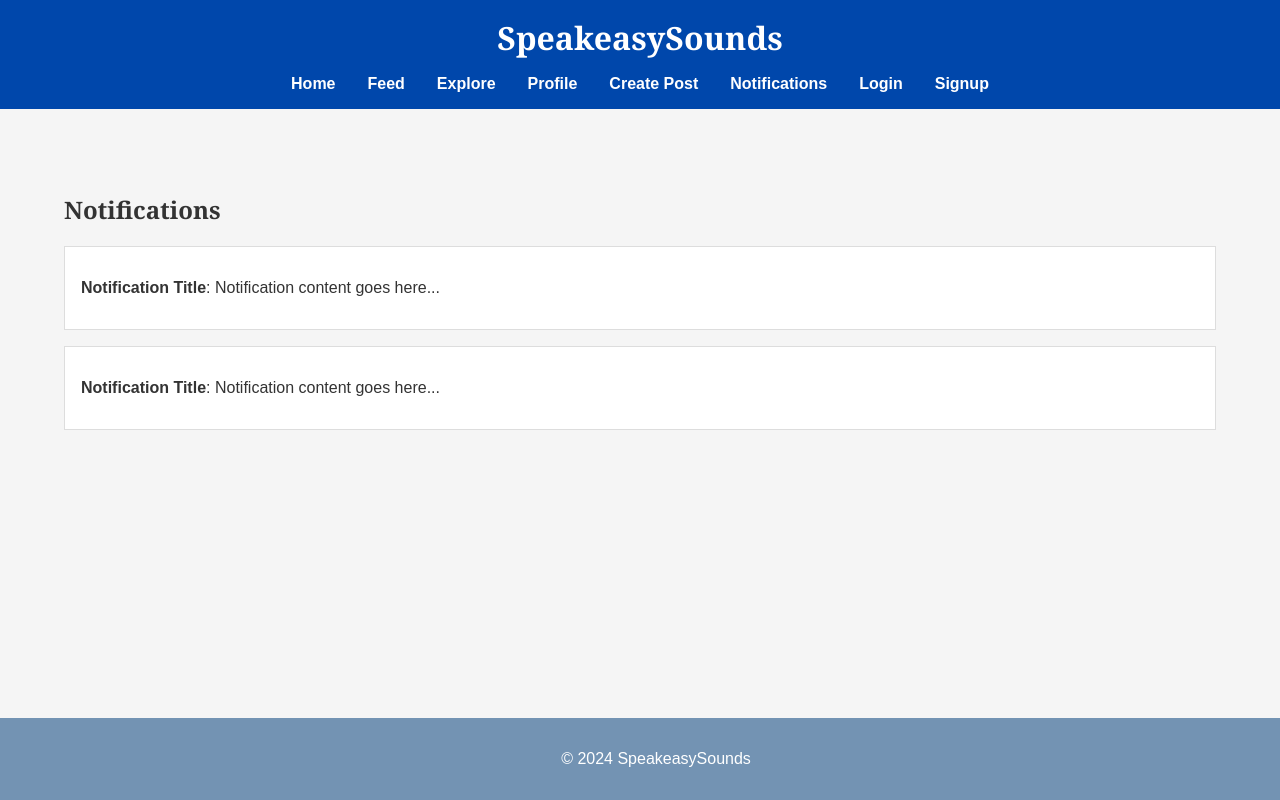
After one commit to MarcusMallia/MarcusMallia-PHPsynoptic, a PHP site: page /scripts/notifications.php in a window 1280 px wide. The commit adds this page. Run offline with PHP 8.4, Linux system fonts and the light colour scheme.

Commit message:
Implement and style the Notifications page with placeholders
- Created notifications.php for the notifications page with navigation and placeholders
- Styled the notifications page using style.css

```diff
--- a/assets/style.css
+++ b/assets/style.css
@@ -233,6 +233,14 @@ main {
     background-color: #003580; /* Darker blue on hover */
 }
 
+/* Notification Styles */
+.notification {
+    background-color: white;
+    border: 1px solid #ddd;
+    padding: 1rem;
+    margin-bottom: 1rem;
+}
+
 
 
 /* Footer Styles */
--- /dev/null
+++ b/scripts/notifications.php
@@ -0,0 +1,21 @@
+<?php
+// Include the header template
+include '../templates/header.php';
+?>
+
+<!-- Main content section -->
+<main>
+    <h2>Notifications</h2>
+    <!-- Placeholder for notifications list -->
+    <div class="notification">
+        <p><strong>Notification Title</strong>: Notification content goes here...</p>
+    </div>
+    <div class="notification">
+        <p><strong>Notification Title</strong>: Notification content goes here...</p>
+    </div>
+</main>
+
+<?php
+// Include the footer template
+include '../templates/footer.php';
+?>
```
